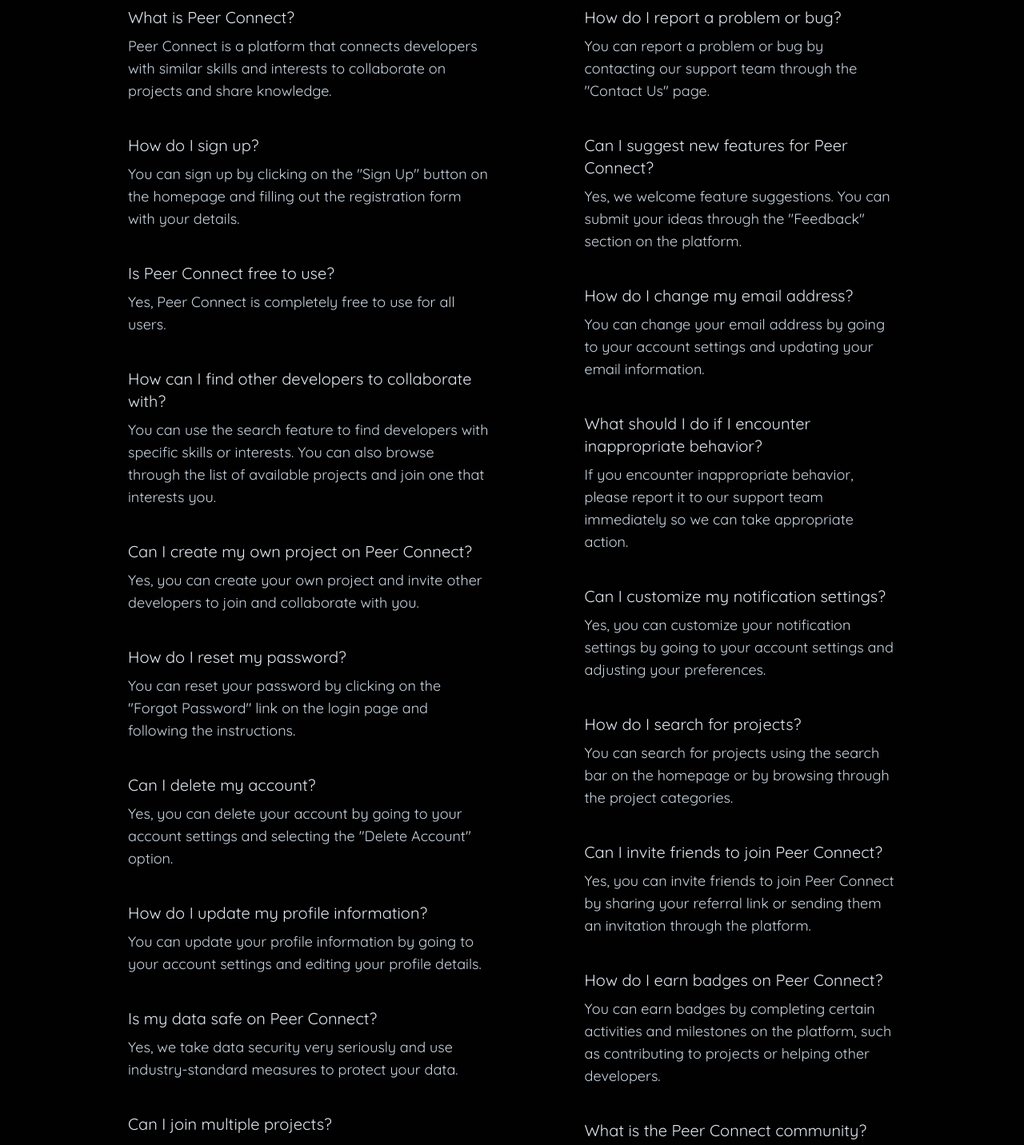
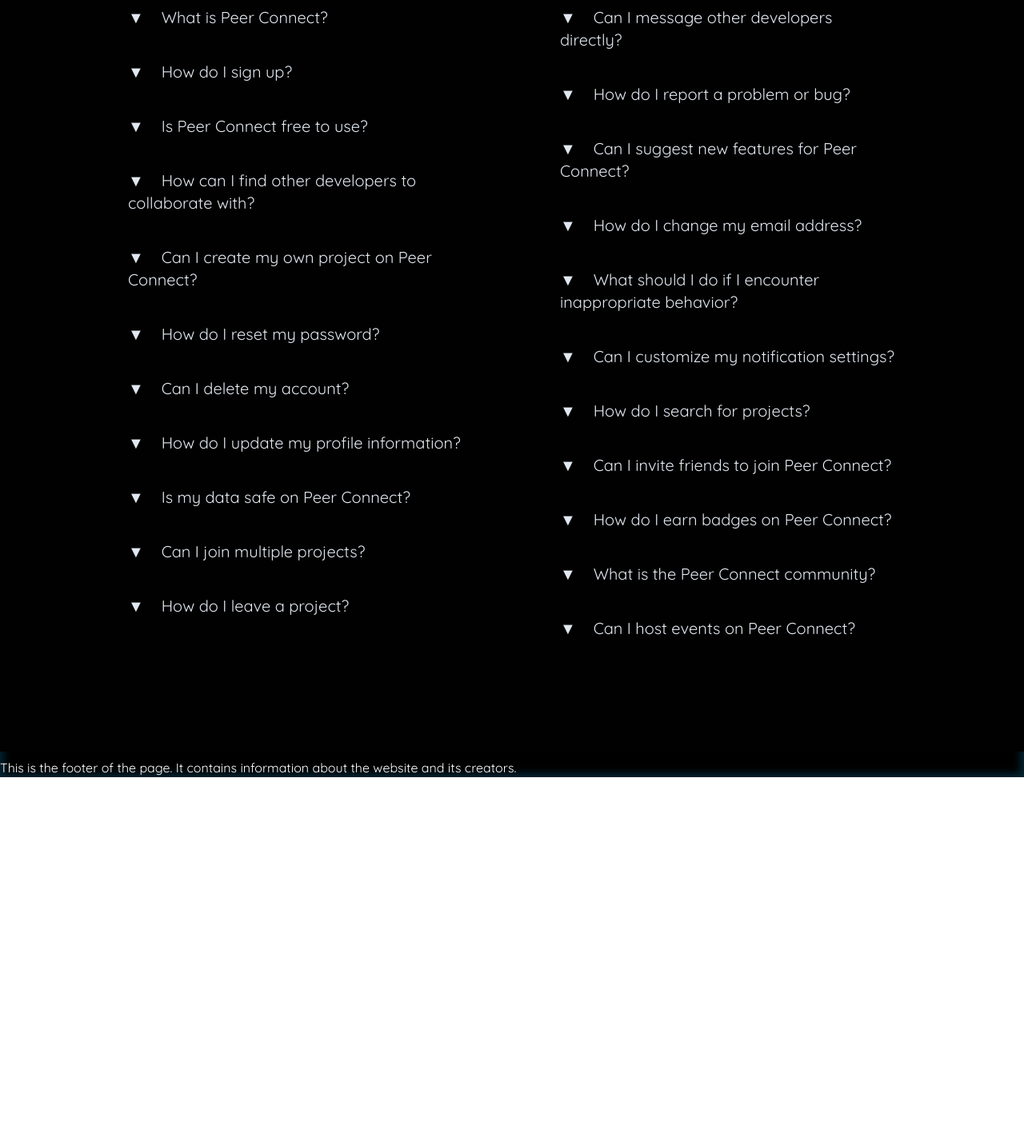
Before and after one commit to samar12-rad/Peer-Connect, a React (Vite) app in the folder Peer-Connect-Frontend/: page /landing in a window 1280 px wide. Shown: the part 2480-3912 px from the top of the page at 80% size. After the commit the page ends 3452 px from the top, so only its background shows below. Built offline with nearby package versions, Linux system fonts and the light colour scheme.

Commit message:
added arrow

```diff
--- a/Peer-Connect-Frontend/src/pages/landing_page/Faq.jsx
+++ b/Peer-Connect-Frontend/src/pages/landing_page/Faq.jsx
@@ -1,5 +1,127 @@
-//import down from "../../assets/landing/down.svg";
+import { useState } from 'react';
+
+const faqData = [
+  {
+    question: 'What is Peer Connect?',
+    answer:
+      'Peer Connect is a platform that connects developers with similar skills and interests to collaborate on projects and share knowledge.',
+  },
+  {
+    question: 'How do I sign up?',
+    answer:
+      'You can sign up by clicking on the "Sign Up" button on the homepage and filling out the registration form with your details.',
+  },
+  {
+    question: 'Is Peer Connect free to use?',
+    answer: 'Yes, Peer Connect is completely free to use for all users.',
+  },
+  {
+    question: 'How can I find other developers to collaborate with?',
+    answer:
+      'You can use the search feature to find developers with specific skills or interests. You can also browse through the list of available projects and join one that interests you.',
+  },
+  {
+    question: 'Can I create my own project on Peer Connect?',
+    answer:
+      'Yes, you can create your own project and invite other developers to join and collaborate with you.',
+  },
+  {
+    question: 'How do I reset my password?',
+    answer:
+      'You can reset your password by clicking on the "Forgot Password" link on the login page and following the instructions.',
+  },
+  {
+    question: 'Can I delete my account?',
+    answer:
+      'Yes, you can delete your account by going to your account settings and selecting the "Delete Account" option.',
+  },
+  {
+    question: 'How do I update my profile information?',
+    answer:
+      'You can update your profile information by going to your account settings and editing your profile details.',
+  },
+  {
+    question: 'Is my data safe on Peer Connect?',
+    answer:
+      'Yes, we take data security very seriously and use industry-standard measures to protect your data.',
+  },
+  {
+    question: 'Can I join multiple projects?',
+    answer:
+      'Yes, you can join multiple projects and collaborate with different teams simultaneously.',
+  },
+  {
+    question: 'How do I leave a project?',
+    answer:
+      'You can leave a project by going to the project page and selecting the "Leave Project" option.',
+  },
+  {
+    question: 'Can I message other developers directly?',
+    answer:
+      'Yes, you can send direct messages to other developers through the messaging feature on the platform.',
+  },
+  {
+    question: 'How do I report a problem or bug?',
+    answer:
+      'You can report a problem or bug by contacting our support team through the "Contact Us" page.',
+  },
+  {
+    question: 'Can I suggest new features for Peer Connect?',
+    answer:
+      'Yes, we welcome feature suggestions. You can submit your ideas through the "Feedback" section on the platform.',
+  },
+  {
+    question: 'How do I change my email address?',
+    answer:
+      'You can change your email address by going to your account settings and updating your email information.',
+  },
+  {
+    question: 'What should I do if I encounter inappropriate behavior?',
+    answer:
+      'If you encounter inappropriate behavior, please report it to our support team immediately so we can take appropriate action.',
+  },
+  {
+    question: 'Can I customize my notification settings?',
+    answer:
+      'Yes, you can customize your notification settings by going to your account settings and adjusting your preferences.',
+  },
+  {
+    question: 'How do I search for projects?',
+    answer:
+      'You can search for projects using the search bar on the homepage or by browsing through the project categories.',
+  },
+  {
+    question: 'Can I invite friends to join Peer Connect?',
+    answer:
+      'Yes, you can invite friends to join Peer Connect by sharing your referral link or sending them an invitation through the platform.',
+  },
+  {
+    question: 'How do I earn badges on Peer Connect?',
+    answer:
+      'You can earn badges by completing certain activities and milestones on the platform, such as contributing to projects or helping other developers.',
+  },
+  {
+    question: 'What is the Peer Connect community?',
+    answer:
+      'The Peer Connect community is a group of developers who use the platform to collaborate, share knowledge, and support each other.',
+  },
+  {
+    question: 'Can I host events on Peer Connect?',
+    answer:
+      'Yes, you can host events such as webinars, workshops, and meetups on Peer Connect. Contact our support team for more information.',
+  },
+];
+
 const Faq = () => {
+  const [visibleAnswers, setVisibleAnswers] = useState({});
+
+  const toggleAnswer = (index) => {
+    setVisibleAnswers((prevVisibleAnswers) => ({
+      ...prevVisibleAnswers,
+      [index]: !prevVisibleAnswers[index],
+    }));
+  };
+
   return (
     <div className="bg-black-2 py-35 flex min-h-[50vh] w-full flex-col px-40">
       <div>
@@ -11,207 +133,44 @@ const Faq = () => {
         <h5>Quick answers to the questions you may have.</h5>
       </div>
       <div className="pt-15 gap-30 flex">
-        <div className="">
-          <div>
-            <h3 className="text-xl text-slate-200">What is Peer Connect?</h3>
-            <p className="pt-2 text-lg text-slate-300">
-              Peer Connect is a platform that connects developers with similar
-              skills and interests to collaborate on projects and share
-              knowledge.
-            </p>
-          </div>
-          <div>
-            <h3 className="pt-10 text-xl text-slate-200">How do I sign up?</h3>
-            <p className="pt-2 text-lg text-slate-300">
-              You can sign up by clicking on the &quot;Sign Up&quot; button on
-              the homepage and filling out the registration form with your
-              details.
-            </p>
-          </div>
-          <div>
-            <h3 className="pt-10 text-xl text-slate-200">
-              Is Peer Connect free to use?
-            </h3>
-            <p className="pt-2 text-lg text-slate-300">
-              Yes, Peer Connect is completely free to use for all users.
-            </p>
-          </div>
-          <div>
-            <h3 className="pt-10 text-xl text-slate-200">
-              How can I find other developers to collaborate with?
-            </h3>
-            <p className="pt-2 text-lg text-slate-300">
-              You can use the search feature to find developers with specific
-              skills or interests. You can also browse through the list of
-              available projects and join one that interests you.
-            </p>
-          </div>
-          <div>
-            <h3 className="pt-10 text-xl text-slate-200">
-              Can I create my own project on Peer Connect?
-            </h3>
-            <p className="pt-2 text-lg text-slate-300">
-              Yes, you can create your own project and invite other developers
-              to join and collaborate with you.
-            </p>
-          </div>
-          <div>
-            <h3 className="pt-10 text-xl text-slate-200">
-              How do I reset my password?
-            </h3>
-            <p className="pt-2 text-lg text-slate-300">
-              You can reset your password by clicking on the &quot;Forgot
-              Password&quot; link on the login page and following the
-              instructions.
-            </p>
-          </div>
-          <div>
-            <h3 className="pt-10 text-xl text-slate-200">
-              Can I delete my account?
-            </h3>
-            <p className="pt-2 text-lg text-slate-300">
-              Yes, you can delete your account by going to your account settings
-              and selecting the &quot;Delete Account&quot; option.
-            </p>
-          </div>
-          <div>
-            <h3 className="pt-10 text-xl text-slate-200">
-              How do I update my profile information?
-            </h3>
-            <p className="pt-2 text-lg text-slate-300">
-              You can update your profile information by going to your account
-              settings and editing your profile details.
-            </p>
-          </div>
-          <div>
-            <h3 className="pt-10 text-xl text-slate-200">
-              Is my data safe on Peer Connect?
-            </h3>
-            <p className="pt-2 text-lg text-slate-300">
-              Yes, we take data security very seriously and use
-              industry-standard measures to protect your data.
-            </p>
-          </div>
-          <div>
-            <h3 className="pt-10 text-xl text-slate-200">
-              Can I join multiple projects?
-            </h3>
-            <p className="pt-2 text-lg text-slate-300">
-              Yes, you can join multiple projects and collaborate with different
-              teams simultaneously.
-            </p>
-          </div>
-          <div>
-            <h3 className="pt-10 text-xl text-slate-200">
-              How do I leave a project?
-            </h3>
-            <p className="text-lg text-slate-300">
-              You can leave a project by going to the project page and selecting
-              the &quot;Leave Project&quot; option.
-            </p>
-          </div>
-          <div>
-            <h3 className="pt-10 text-xl text-slate-200">
-              Can I message other developers directly?
-            </h3>
-            <p className="pt-2 text-lg text-slate-300">
-              Yes, you can send direct messages to other developers through the
-              messaging feature on the platform.
-            </p>
-          </div>
+        <div className="flex w-[50%] flex-col gap-10">
+          {faqData.slice(0, Math.ceil(faqData.length / 2)).map((faq, index) => (
+            <div key={index} className="faq-item">
+              <h3
+                className="cursor-pointer text-xl text-slate-200"
+                onClick={() => toggleAnswer(index)}
+              >
+                {visibleAnswers[index] ? '▲' : '▼'}&nbsp;&nbsp;&nbsp;{' '}
+                {faq.question}
+              </h3>
+              {visibleAnswers[index] && (
+                <p className="pt-2 text-lg text-slate-300">{faq.answer}</p>
+              )}
+            </div>
+          ))}
         </div>
-        <div className="">
-          <div>
-            <h3 className="text-xl text-slate-200">
-              How do I report a problem or bug?
-            </h3>
-            <p className="pt-2 text-lg text-slate-300">
-              You can report a problem or bug by contacting our support team
-              through the &quot;Contact Us&quot; page.
-            </p>
-          </div>
-          <div>
-            <h3 className="pt-10 text-xl text-slate-200">
-              Can I suggest new features for Peer Connect?
-            </h3>
-            <p className="pt-2 text-lg text-slate-300">
-              Yes, we welcome feature suggestions. You can submit your ideas
-              through the &quot;Feedback&quot; section on the platform.
-            </p>
-          </div>
-          <div>
-            <h3 className="pt-10 text-xl text-slate-200">
-              How do I change my email address?
-            </h3>
-            <p className="pt-2 text-lg text-slate-300">
-              You can change your email address by going to your account
-              settings and updating your email information.
-            </p>
-          </div>
-          <div>
-            <h3 className="pt-10 text-xl text-slate-200">
-              What should I do if I encounter inappropriate behavior?
-            </h3>
-            <p className="pt-2 text-lg text-slate-300">
-              If you encounter inappropriate behavior, please report it to our
-              support team immediately so we can take appropriate action.
-            </p>
-          </div>
-          <div>
-            <h3 className="pt-10 text-xl text-slate-200">
-              Can I customize my notification settings?
-            </h3>
-            <p className="pt-2 text-lg text-slate-300">
-              Yes, you can customize your notification settings by going to your
-              account settings and adjusting your preferences.
-            </p>
-          </div>
-          <div>
-            <h3 className="pt-10 text-xl text-slate-200">
-              How do I search for projects?
-            </h3>
-            <p className="pt-2 text-lg text-slate-300">
-              You can search for projects using the search bar on the homepage
-              or by browsing through the project categories.
-            </p>
-          </div>
-          <div>
-            <h3 className="pt-10 text-xl text-slate-200">
-              Can I invite friends to join Peer Connect?
-            </h3>
-            <p className="pt-2 text-lg text-slate-300">
-              Yes, you can invite friends to join Peer Connect by sharing your
-              referral link or sending them an invitation through the platform.
-            </p>
-          </div>
-          <div>
-            <h3 className="pt-10 text-xl text-slate-200">
-              How do I earn badges on Peer Connect?
-            </h3>
-            <p className="pt-2 text-lg text-slate-300">
-              You can earn badges by completing certain activities and
-              milestones on the platform, such as contributing to projects or
-              helping other developers.
-            </p>
-          </div>
-          <div>
-            <h3 className="pt-10 text-xl text-slate-200">
-              What is the Peer Connect community?
-            </h3>
-            <p className="pt-2 text-lg text-slate-300">
-              The Peer Connect community is a group of developers who use the
-              platform to collaborate, share knowledge, and support each other.
-            </p>
-          </div>
-          <div>
-            <h3 className="pt-10 text-xl text-slate-200">
-              Can I host events on Peer Connect?
-            </h3>
-            <p className="pt-2 text-lg text-slate-300">
-              Yes, you can host events such as webinars, workshops, and meetups
-              on Peer Connect. Contact our support team for more information.
-            </p>
-          </div>
+        <div className="flex w-[50%] flex-col gap-10">
+          {faqData.slice(Math.ceil(faqData.length / 2)).map((faq, index) => (
+            <div
+              key={index + Math.ceil(faqData.length / 2)}
+              className="faq-item"
+            >
+              <h3
+                className="cursor-pointer text-xl text-slate-200"
+                onClick={() =>
+                  toggleAnswer(index + Math.ceil(faqData.length / 2))
+                }
+              >
+                {visibleAnswers[index + Math.ceil(faqData.length / 2)]
+                  ? '▲'
+                  : '▼'}
+                &nbsp;&nbsp;&nbsp; {faq.question}
+              </h3>
+              {visibleAnswers[index + Math.ceil(faqData.length / 2)] && (
+                <p className="pt-2 text-lg text-slate-300">{faq.answer}</p>
+              )}
+            </div>
+          ))}
         </div>
       </div>
     </div>
```
